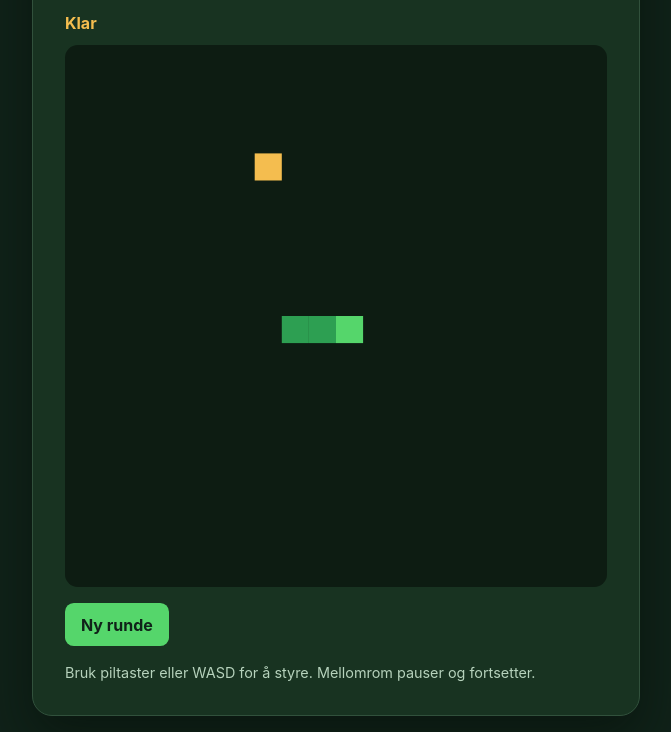
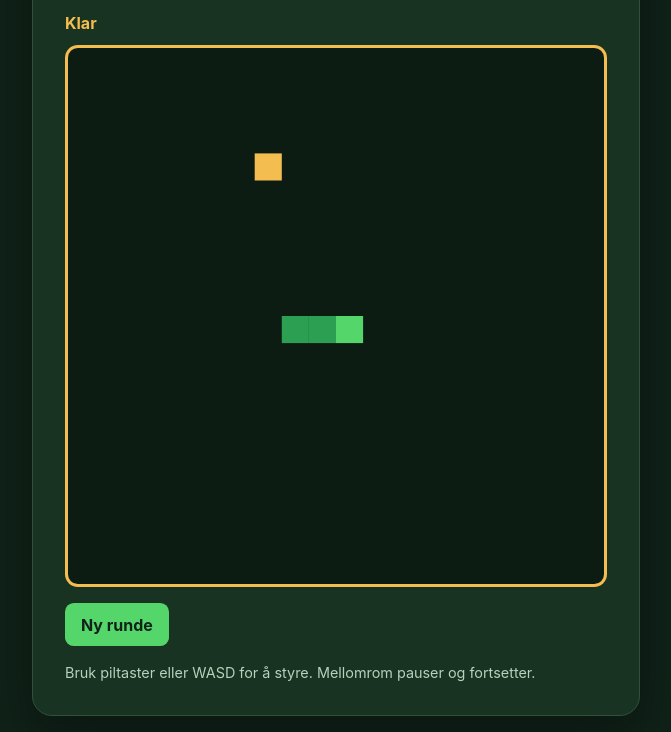
Before and after one commit to fatso83/mini-games, a website built with Vite: page index.html in a window 1280 px wide. Both pictures are taken after a click on the element "Snake-spillflate". Shown: the part 123-855 px from the top of the page, without its empty margins (304-975 px from the left). Built offline with nearby package versions, Linux system fonts and the light colour scheme.

Commit message:
fix: improve game accessibility and error state

```diff
--- a/src/main.ts
+++ b/src/main.ts
@@ -29,11 +29,11 @@ function createView(root: HTMLElement): { canvas: HTMLCanvasElement; score: HTML
   const existingCanvas = root.querySelector<HTMLCanvasElement>('canvas')
   root.classList.add('snake-app')
   root.innerHTML = `<section class="snake-card" aria-label="Snake-spill">
-    <header class="snake-header"><div><p class="eyebrow">Nettlespill</p><h1>Snake</h1></div><dl class="snake-score"><dt>Poeng</dt><dd data-score>0</dd></dl></header>
-    <p class="snake-status" data-status aria-live="polite">Klar</p>
+    <header class="snake-header"><div><p class="eyebrow">Nettlespill</p><h1 id="game-title">Snake</h1></div><dl class="snake-score"><dt>Poeng</dt><dd data-score>0</dd></dl></header>
+    <p class="snake-status" id="game-status" data-status aria-live="polite">Klar</p>
     <div class="snake-board-wrap"><p class="snake-error" data-error role="alert" hidden></p></div>
     <div class="snake-actions"><button type="button" data-new-round>Ny runde</button></div>
-    <p class="snake-instructions">Bruk piltaster eller WASD for å styre. Mellomrom pauser og fortsetter.</p>
+    <p class="snake-instructions" id="game-instructions">Bruk piltaster eller WASD for å styre. Mellomrom pauser og fortsetter.</p>
   </section>`
   const boardWrap = root.querySelector<HTMLElement>('.snake-board-wrap')!
   const canvas = existingCanvas ?? document.createElement('canvas')
@@ -41,6 +41,9 @@ function createView(root: HTMLElement): { canvas: HTMLCanvasElement; score: HTML
   if (!canvas.width) canvas.width = 400
   if (!canvas.height) canvas.height = 400
   if (!canvas.getAttribute('aria-label')) canvas.setAttribute('aria-label', 'Snake-spillflate')
+  canvas.setAttribute('role', 'application')
+  canvas.setAttribute('aria-labelledby', 'game-title')
+  canvas.setAttribute('aria-describedby', 'game-status game-instructions')
   boardWrap.prepend(canvas)
   return { canvas, score: root.querySelector('[data-score]')!, status: root.querySelector('[data-status]')!, newRound: root.querySelector('[data-new-round]')!, error: root.querySelector('[data-error]')! }
 }
@@ -59,6 +62,9 @@ export function mountGame(root: HTMLElement, deps: AppDependencies): MountedGame
   } catch (error) {
     view.error.hidden = false
     view.error.textContent = 'Kan ikke starte spillet: Canvas-grafikk er ikke tilgjengelig.'
+    view.newRound.disabled = true
+    const instructions = root.querySelector<HTMLElement>('.snake-instructions')
+    if (instructions) instructions.hidden = true
     console.error(error)
     return { destroy: () => undefined, getState: () => state }
   }
--- a/src/styles.css
+++ b/src/styles.css
@@ -4,7 +4,7 @@
 .snake-card { width: min(100%, 38rem); padding: clamp(1rem, 4vw, 2rem); border: 1px solid #31513c; border-radius: 1.25rem; background: #183321; box-shadow: 0 1.25rem 3rem #07100a99; }
 .snake-header { display: flex; justify-content: space-between; align-items: center; gap: 1rem; } .eyebrow { margin: 0; color: #9bc9a7; font-size: .75rem; text-transform: uppercase; letter-spacing: .12em; } h1 { margin: .15rem 0 0; font-size: clamp(1.8rem, 7vw, 2.8rem); }
 .snake-score { margin: 0; text-align: right; } .snake-score dt { color: #9bc9a7; font-size: .8rem; } .snake-score dd { margin: 0; font-size: 1.8rem; font-weight: 700; } .snake-status { margin: 1rem 0 .75rem; color: #f4bd4f; font-weight: 700; }
-.snake-board-wrap { position: relative; width: 100%; aspect-ratio: 1; overflow: hidden; border-radius: .8rem; background: #0d1c12; } .snake-board { display: block; width: 100%; height: 100%; outline: 2px solid transparent; outline-offset: 3px; image-rendering: pixelated; } .snake-board:focus-visible { outline-color: #f4bd4f; }
+.snake-board-wrap { position: relative; width: 100%; aspect-ratio: 1; overflow: hidden; border-radius: .8rem; background: #0d1c12; } .snake-board { display: block; width: 100%; height: 100%; outline: 2px solid transparent; outline-offset: 3px; image-rendering: pixelated; } .snake-board-wrap:focus-within { box-shadow: inset 0 0 0 3px #f4bd4f; } .snake-board:focus-visible { outline: none; }
 .snake-error { position: absolute; inset: 0; display: grid; place-items: center; margin: 0; padding: 2rem; text-align: center; color: #ffd6d6; background: #421f25; } .snake-actions { margin-top: 1rem; } button { border: 0; border-radius: .55rem; padding: .7rem 1rem; color: #102219; background: #55d66b; font: inherit; font-weight: 700; cursor: pointer; } button:focus-visible { outline: 3px solid #f4bd4f; outline-offset: 3px; }
 .snake-instructions { margin: 1rem 0 0; color: #b6d2bc; font-size: .9rem; line-height: 1.5; }
 [hidden] { display: none !important; }
```
Also changed, not shown: src/main-won.test.ts (+4 -3 lines), src/main.test.ts (+9 -0 lines).
